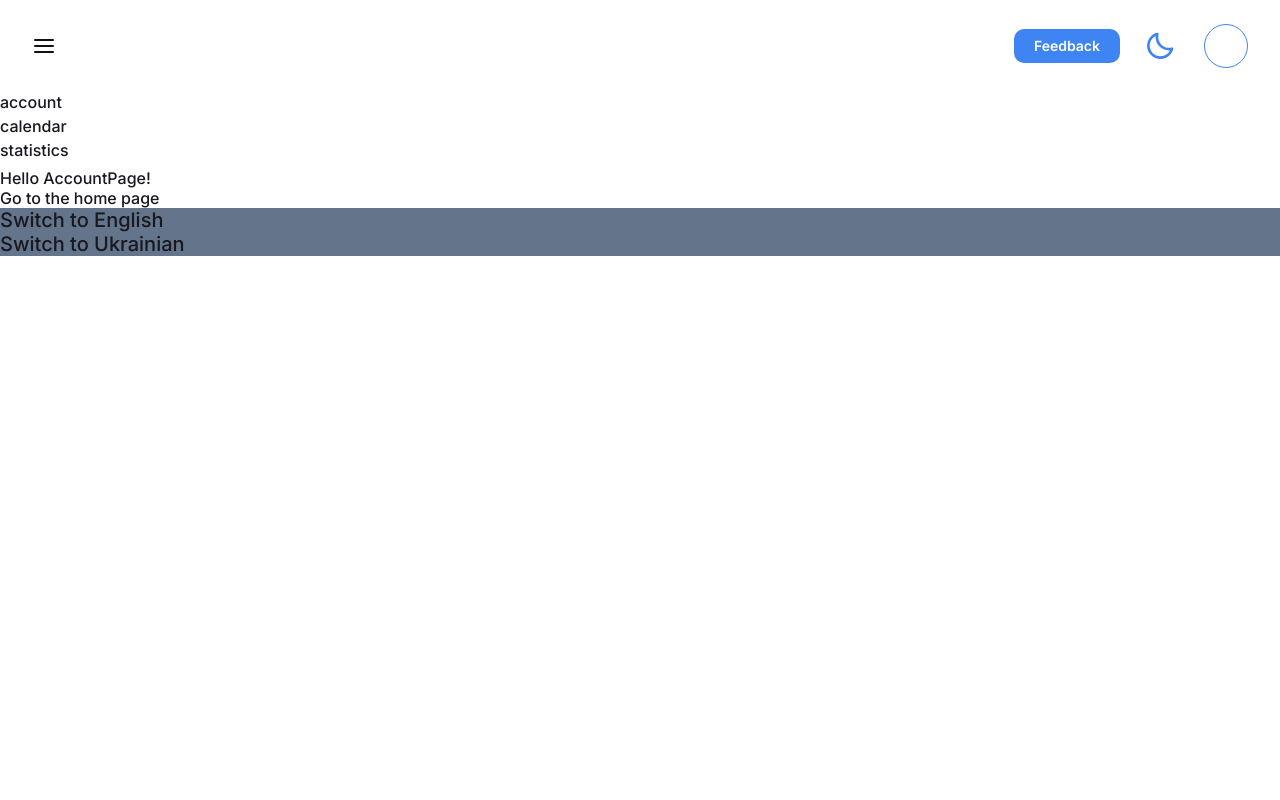
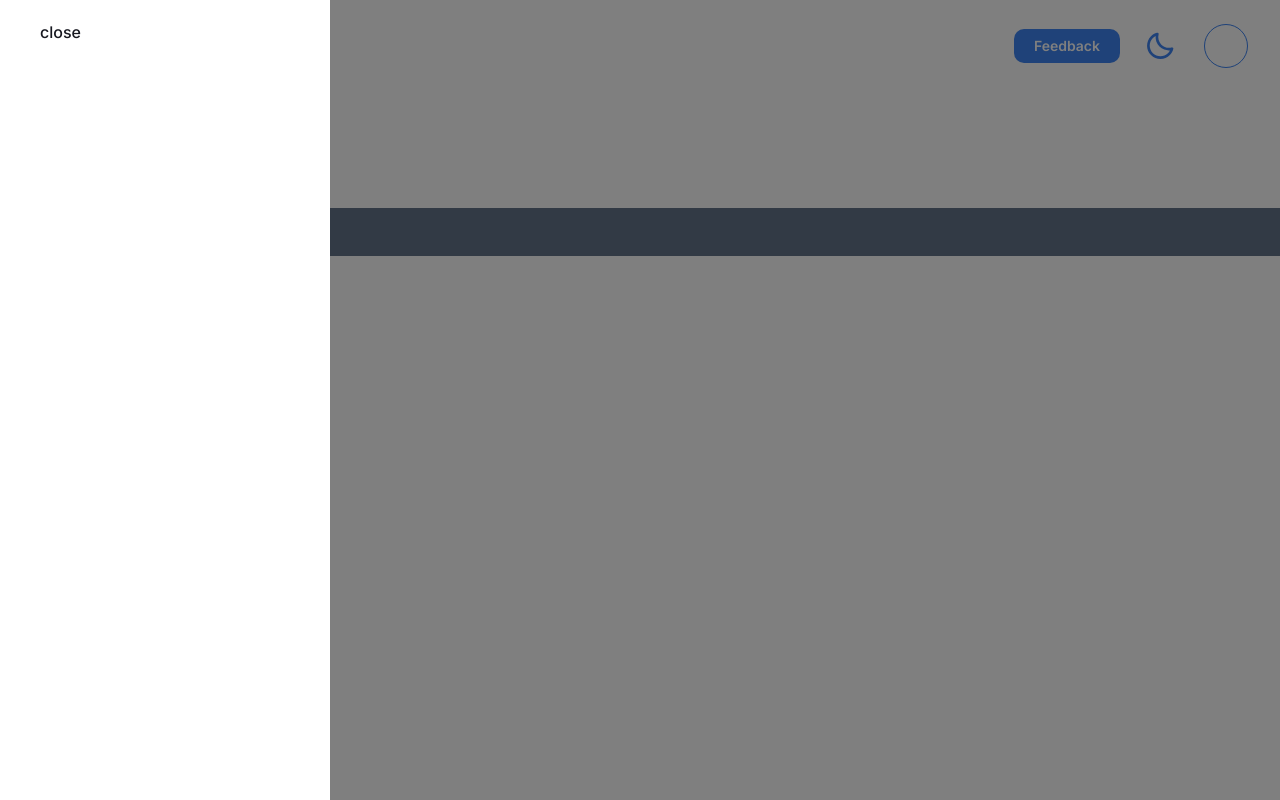
Before and after one commit to iSteffan/goosetrack-nextjs, a Next.js app: page /en/account in a window 1280 px wide. Both pictures are taken after a click on the button 44 px from the left and 46 px from the top of the page. Built offline with nearby package versions, Linux system fonts and the light colour scheme; no server answers.

Commit message:
add burgerMenu logic

```diff
--- a/src/app/[locale]/(verified)/layout.tsx
+++ b/src/app/[locale]/(verified)/layout.tsx
@@ -11,6 +11,7 @@ import Link from 'next/link';
 import { useQueryClient, useQuery } from '@tanstack/react-query';
 import { getUser } from '@/utils/auth';
 import { useEffect, useState } from 'react';
+import { BurgerMenu } from '@/components/common/BurgerMenu/BurgerMenu';
 // --------------------------------------------
 
 export default function VerifiedUserLayout({
@@ -18,7 +19,13 @@ export default function VerifiedUserLayout({
 }: {
   children: React.ReactNode;
 }) {
+  const queryClient = useQueryClient();
+  const cachedData = queryClient.getQueryData(['user']);
+
   const pathname = usePathname();
+
+  const [isBurgerOpen, setIsBurgerOpen] = useState(false);
+  const [isFirstLoad, setIsFirstLoad] = useState(cachedData === undefined);
 
   // Розбиваємо шлях на частини
   const pathParts = pathname.split('/').filter(Boolean);
@@ -29,11 +36,6 @@ export default function VerifiedUserLayout({
   if (pageName === 'account') {
     pageName = 'User Profile';
   }
-
-  const queryClient = useQueryClient();
-  const cachedData = queryClient.getQueryData(['user']);
-
-  const [isFirstLoad, setIsFirstLoad] = useState(cachedData === undefined);
 
   useEffect(() => {
     if (cachedData) {
@@ -76,6 +78,9 @@ export default function VerifiedUserLayout({
   //   return <div>No user data found</div>;
   // }
 
+  const onCloseMenu = () => setIsBurgerOpen(false);
+  const onOpenMenu = () => setIsBurgerOpen(true);
+
   return (
     <>
       {/* Sidebar */}
@@ -85,7 +90,8 @@ export default function VerifiedUserLayout({
         <p>Email: {data.user.email}</p> */}
       {/* {data.user.avatarURL && <img src={data.user.avatarURL} alt="Avatar" />} */}
       {/* </div> */}
-      <Header pageName={pageName} />
+      <Header pageName={pageName} onOpen={onOpenMenu} />
+      <BurgerMenu isOpen={isBurgerOpen} onClose={onCloseMenu} />
       <div className="mb-2 flex flex-col gap-1">
         <Link href={'/en/account'}>account</Link>
         <Link href={'/en/calendar'}>calendar</Link>
--- a/src/components/common/BurgerMenu/BurgerMenu.tsx
+++ b/src/components/common/BurgerMenu/BurgerMenu.tsx
@@ -0,0 +1,56 @@
+import { Fragment } from 'react';
+
+import { Dialog, Transition } from '@headlessui/react';
+
+type IMenu = {
+  isOpen: boolean;
+  onClose: () => void;
+};
+
+export const BurgerMenu = ({ isOpen, onClose }: IMenu) => {
+  return (
+    <Transition.Root show={isOpen} as={Fragment}>
+      <Dialog as="div" className="relative z-10" onClose={onClose}>
+        <Transition.Child
+          as={Fragment}
+          enter="ease-in-out duration-500"
+          enterFrom="opacity-0"
+          enterTo="opacity-100"
+          leave="ease-in-out duration-500"
+          leaveFrom="opacity-100"
+          leaveTo="opacity-0"
+        >
+          <div className="fixed inset-0 bg-black bg-opacity-50 transition-opacity" />
+        </Transition.Child>
+
+        <div className="fixed inset-0 overflow-hidden">
+          <div className="absolute inset-0 overflow-hidden">
+            <div className="pointer-events-none fixed inset-y-0 left-0 flex max-w-full">
+              <Transition.Child
+                as={Fragment}
+                enter="transform transition ease-in-out duration-500 sm:duration-700"
+                enterFrom="-translate-x-full"
+                enterTo="translate-x-0"
+                leaveFrom="translate-x-0"
+                leaveTo="-translate-x-full"
+                leave="transform transition ease-in-out duration-500 sm:duration-700"
+              >
+                <Dialog.Panel className="pointer-events-auto relative w-[225px] bg-white md:w-[330px]">
+                  <div className="mx-auto flex h-full max-w-[480px] flex-col justify-between px-[20px] pb-[16px] md:max-w-full md:px-[40px] md:pb-[40px]">
+                    <div>
+                      <div className="mb-[62px] flex items-center justify-between py-[8px] md:mb-[40px] md:py-[22px]">
+                        <button type="button" onClick={onClose} className="o">
+                          close
+                        </button>
+                      </div>
+                    </div>
+                  </div>
+                </Dialog.Panel>
+              </Transition.Child>
+            </div>
+          </div>
+        </div>
+      </Dialog>
+    </Transition.Root>
+  );
+};
--- a/src/components/common/Header/Header.tsx
+++ b/src/components/common/Header/Header.tsx
@@ -5,16 +5,21 @@ import MenuIcon from '@/public/icon/menu.svg';
 
 interface IHeader {
   pageName: string;
+  onOpen: () => void;
 }
 
-export const Header = ({ pageName }: IHeader) => {
+export const Header = ({ pageName, onOpen }: IHeader) => {
   return (
     <header>
       <div className="flex items-center justify-between px-[20px] py-[24px] md:px-[32px] xl:pb-[] xl:pt-[32px]">
         <p className="hidden text-[32px] font-700 capitalize dark:text-white xl:block">
           {pageName}
         </p>
-        <button type="button" className="group xl:hidden">
+        <button
+          type="button"
+          className="group xl:hidden"
+          onClick={() => onOpen()}
+        >
           <MenuIcon className="h-[24px] w-[24px] stroke-blackCustom transition-colors group-hover:stroke-blueMain dark:stroke-white" />
         </button>
         <div className="flex items-center">
```
